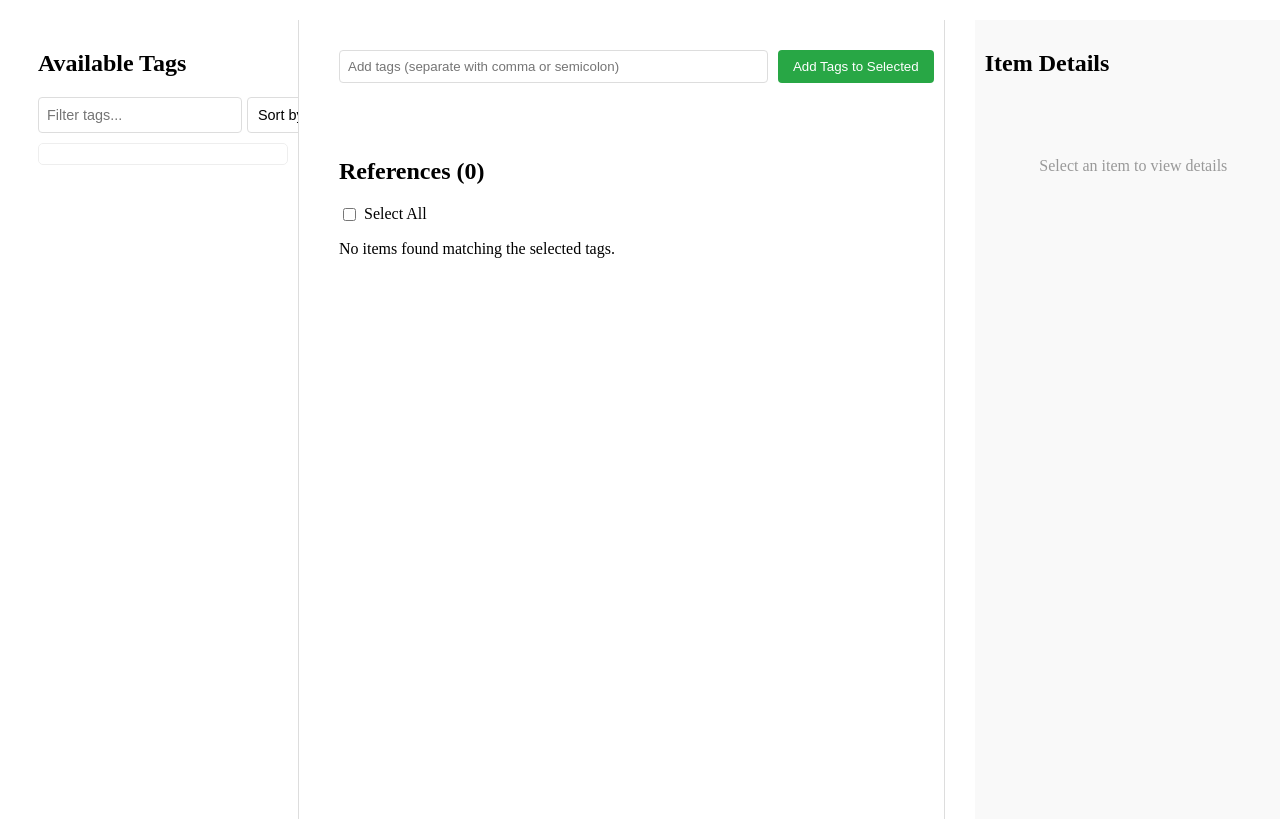
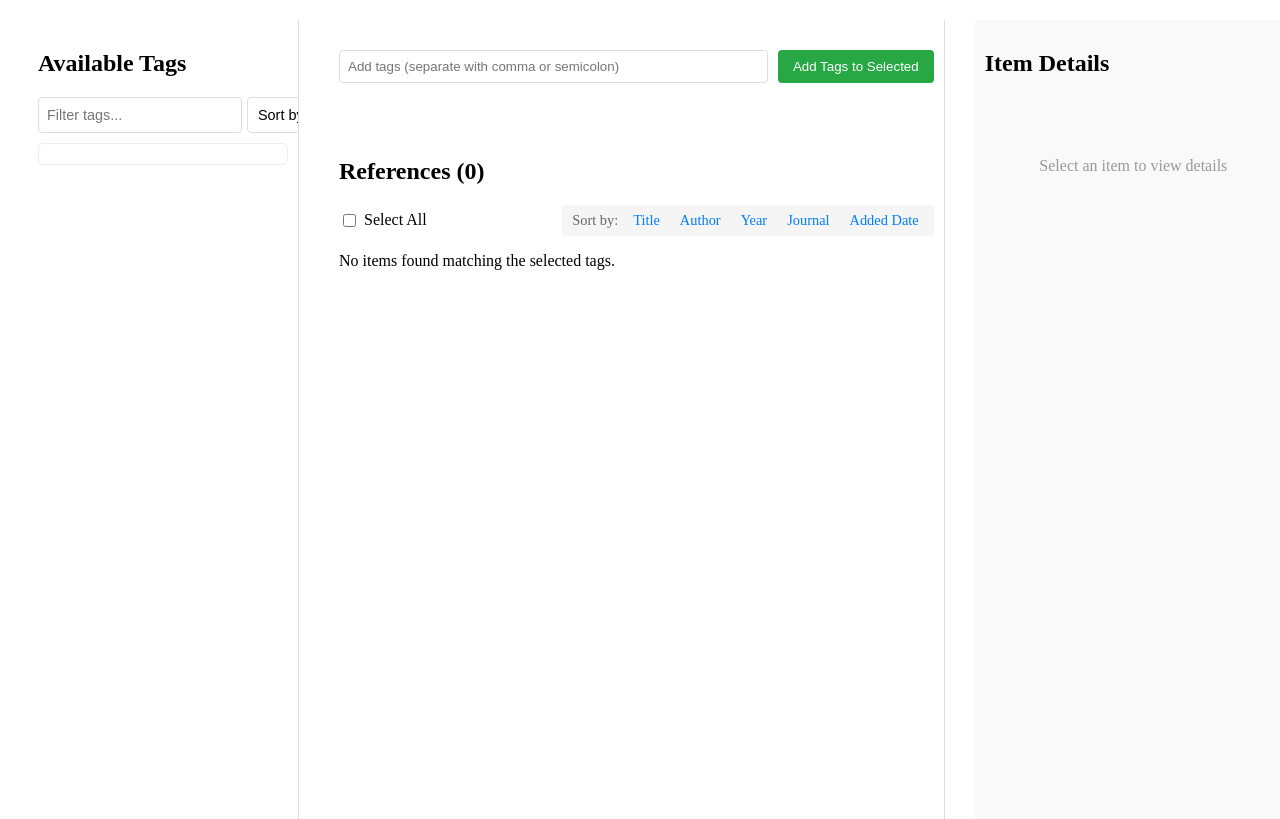
Before and after one commit to herrlich10/zotero-viewer, a Flask app: page / in a window 1280 px wide. Shown: the top 819 px of the page. Run offline with Flask 3, Linux system fonts and the light colour scheme; parts of the project's set-up code (start-up, migrations or seed data) failed here and were passed over.

Commit message:
feat: add sorting functionality for items in the main content
Introduce new styles, HTML structure, and JavaScript logic to enable sorting of items by title, author, year, publication, and date added. This improves user experience by allowing dynamic reordering of content based on selected criteria.

```diff
--- /dev/null
+++ b/static/js/item-sorter.js
@@ -0,0 +1,138 @@
+// Item sorting functionality
+document.addEventListener('DOMContentLoaded', function() {
+    // Get all sort labels
+    const sortLabels = document.querySelectorAll('.sort-label');
+
+    // Store original label text to avoid accumulating arrows
+    const originalLabelText = {};
+    sortLabels.forEach(label => {
+        originalLabelText[label.getAttribute('data-sort')] = label.textContent;
+    });
+
+    // Current sort state
+    let currentSort = {
+        field: null,
+        direction: 'asc'
+    };
+
+    // Add click event to each sort label
+    sortLabels.forEach(label => {
+        label.addEventListener('click', function(e) {
+            e.preventDefault();
+
+            const sortField = this.getAttribute('data-sort');
+
+            // If clicking the same field, toggle direction
+            if (currentSort.field === sortField) {
+                currentSort.direction = currentSort.direction === 'asc' ? 'desc' : 'asc';
+            } else {
+                // New field, set to ascending by default
+                currentSort.field = sortField;
+                currentSort.direction = 'asc';
+            }
+
+            // Update UI to show active sort
+            updateSortUI(sortField, currentSort.direction);
+
+            // Perform the sorting
+            sortItems(sortField, currentSort.direction);
+        });
+    });
+
+    // Function to update the UI to show active sort
+    function updateSortUI(field, direction) {
+        // Remove active class and reset text for all labels
+        sortLabels.forEach(label => {
+            label.classList.remove('active');
+            const labelField = label.getAttribute('data-sort');
+            label.textContent = originalLabelText[labelField];
+        });
+
+        // Add active class and icon to the current sort label
+        const activeLabel = document.querySelector(`.sort-label[data-sort="${field}"]`);
+        if (activeLabel) {
+            activeLabel.classList.add('active');
+            const icon = direction === 'asc' ? '↑' : '↓';
+            activeLabel.textContent = `${originalLabelText[field]} ${icon}`;
+        }
+    }
+
+    // Function to sort the items
+    function sortItems(field, direction) {
+        const itemsContainer = document.querySelector('.main-content');
+        const items = Array.from(document.querySelectorAll('.item'));
+
+        items.sort((a, b) => {
+            let valueA, valueB;
+
+            // Extract values based on the field
+            if (field === 'title') {
+                valueA = a.querySelector('.item-title').textContent.trim().toLowerCase();
+                valueB = b.querySelector('.item-title').textContent.trim().toLowerCase();
+            } else if (field === 'author') {
+                valueA = a.querySelector('.item-author').textContent.trim().toLowerCase();
+                valueB = b.querySelector('.item-author').textContent.trim().toLowerCase();
+            } else if (field === 'year') {
+                // Extract year from date if available
+                const dateTextA = a.querySelector('.item-metadata').textContent;
+                const dateTextB = b.querySelector('.item-metadata').textContent;
+
+                const yearMatchA = dateTextA.match(/Published: (\d{4})/);
+                const yearMatchB = dateTextB.match(/Published: (\d{4})/);
+
+                valueA = yearMatchA ? parseInt(yearMatchA[1]) : 0;
+                valueB = yearMatchB ? parseInt(yearMatchB[1]) : 0;
+            } else if (field === 'publication') {
+                // Extract publication name
+                const metaA = a.querySelector('.item-metadata').textContent.trim();
+                const metaB = b.querySelector('.item-metadata').textContent.trim();
+
+                // Get text before the first pipe if it exists
+                valueA = metaA.split('|')[0].trim().toLowerCase();
+                valueB = metaB.split('|')[0].trim().toLowerCase();
+            } else if (field === 'dateAdded') {
+                // Extract added date
+                const metaA = a.querySelector('.item-metadata').textContent;
+                const metaB = b.querySelector('.item-metadata').textContent;
+
+                const dateMatchA = metaA.match(/Added: ([^|]+)/);
+                const dateMatchB = metaB.match(/Added: ([^|]+)/);
+
+                // Parse dates more reliably
+                if (dateMatchA && dateMatchB) {
+                    // Convert to date objects for comparison
+                    valueA = new Date(dateMatchA[1].trim());
+                    valueB = new Date(dateMatchB[1].trim());
+
+                    // If date parsing failed, use string comparison as fallback
+                    if (isNaN(valueA.getTime()) || isNaN(valueB.getTime())) {
+                        valueA = dateMatchA[1].trim();
+                        valueB = dateMatchB[1].trim();
+                    }
+                } else {
+                    // Handle cases where one or both items don't have added dates
+                    valueA = dateMatchA ? new Date(dateMatchA[1].trim()) : new Date(0);
+                    valueB = dateMatchB ? new Date(dateMatchB[1].trim()) : new Date(0);
+                }
+            }
+
+            // Compare values based on direction
+            if (direction === 'asc') {
+                if (field === 'dateAdded' && valueA instanceof Date && valueB instanceof Date) {
+                    return valueA.getTime() - valueB.getTime();
+                }
+                return valueA > valueB ? 1 : -1;
+            } else {
+                if (field === 'dateAdded' && valueA instanceof Date && valueB instanceof Date) {
+                    return valueB.getTime() - valueA.getTime();
+                }
+                return valueA < valueB ? 1 : -1;
+            }
+        });
+
+        // Reappend items in sorted order
+        items.forEach(item => {
+            itemsContainer.appendChild(item);
+        });
+    }
+});
--- a/static/styles.css
+++ b/static/styles.css
@@ -399,3 +399,51 @@ input[type="text"] {
     padding: 0;
     margin-left: 3px;
 }
+
+/* Add styles for the sorting options */
+.select-all-container {
+    margin-bottom: 15px;
+    display: flex;
+    align-items: center;
+    justify-content: space-between;
+}
+
+.select-all-container input[type="checkbox"] {
+    margin-right: 8px;
+}
+
+.select-all-container label {
+    cursor: pointer;
+}
+
+.sort-options {
+    display: flex;
+    align-items: center;
+    gap: 10px;
+    margin-left: auto;
+    background-color: #f5f5f5;
+    padding: 5px 10px;
+    border-radius: 4px;
+    font-size: 0.9em;
+}
+
+.sort-options span {
+    color: #666;
+}
+
+.sort-label {
+    color: #007bff;
+    text-decoration: none;
+    cursor: pointer;
+    padding: 2px 5px;
+    border-radius: 3px;
+}
+
+.sort-label:hover {
+    background-color: #e9ecef;
+}
+
+.sort-label.active {
+    font-weight: bold;
+    background-color: #e9ecef;
+}
--- a/templates/index.html
+++ b/templates/index.html
@@ -105,6 +105,16 @@
                 <div class="select-all-container">
                     <input type="checkbox" id="select-all-checkbox">
                     <label for="select-all-checkbox">Select All</label>
+
+                    <!-- Add sorting options -->
+                    <div class="sort-options">
+                        <span>Sort by:</span>
+                        <a href="#" class="sort-label" data-sort="title">Title</a>
+                        <a href="#" class="sort-label" data-sort="author">Author</a>
+                        <a href="#" class="sort-label" data-sort="year">Year</a>
+                        <a href="#" class="sort-label" data-sort="publication">Journal</a>
+                        <a href="#" class="sort-label" data-sort="dateAdded">Added Date</a>
+                    </div>
                 </div>
                 {% if items %}
                     <!-- Add data-item-id attribute to each item div and make them double-clickable -->
@@ -169,5 +179,6 @@
     <script src="{{ url_for('static', filename='js/tag-operations.js') }}"></script>
     <script src="{{ url_for('static', filename='js/attachment-handler.js') }}"></script>
     <script src="{{ url_for('static', filename='js/item-details.js') }}"></script>
+    <script src="{{ url_for('static', filename='js/item-sorter.js') }}"></script>
 </body>
 </html>
```
